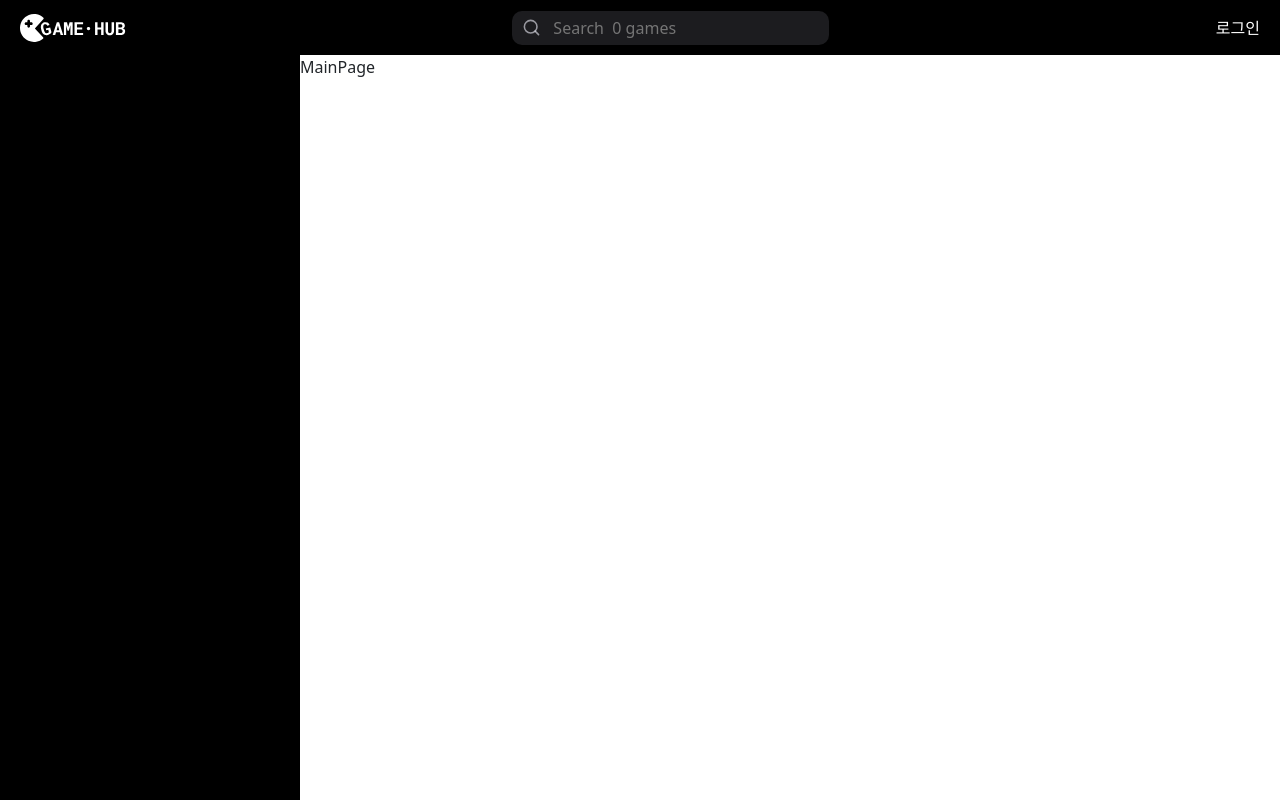
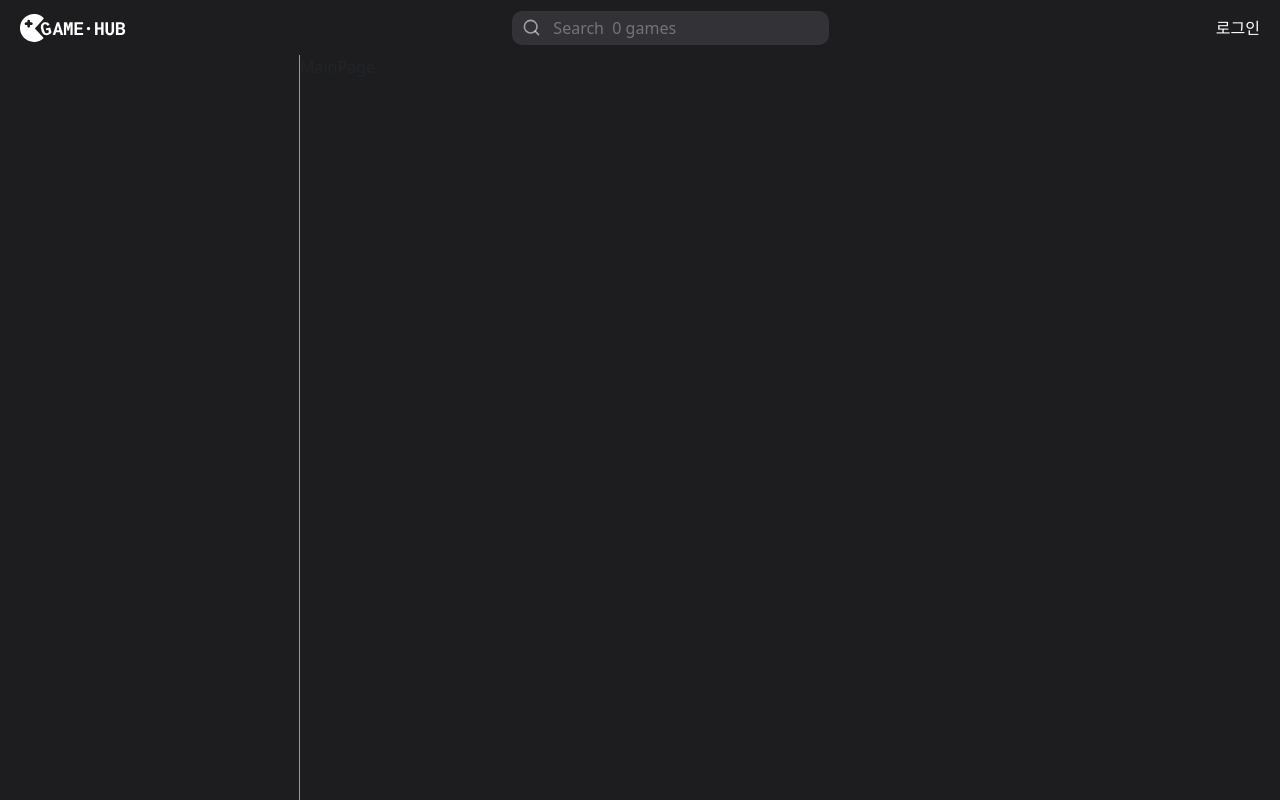
Before and after one commit to Agratos/game-hub, a React (Create React App) app: page / in a window 1280 px wide. Built offline with nearby package versions, Linux system fonts and the light colour scheme; no server answers.

Commit message:
style: AppLayout backgroundColor

```diff
--- a/src/layouts/AppLayout.jsx
+++ b/src/layouts/AppLayout.jsx
@@ -9,18 +9,22 @@ const AppLayout = () => {
         <Header />
       </header>
       <main
+        // 임시 스타일
         style={{
           display: 'flex',
           minHeight: 'calc(100vh - 55px)',
           height: '100%',
+          backgroundColor: '#1d1d1f',
         }}
       >
         <aside
+          // 임시 스타일
           style={{
             width: '300px',
             minHeight: 'calc(100vh - 55px)',
             height: '100%',
-            backgroundColor: 'black',
+            backgroundColor: '#1d1d1f',
+            borderRight: '1px solid #999',
           }}
         ></aside>
         <Outlet />
--- a/src/layouts/Header/Header.style.css
+++ b/src/layouts/Header/Header.style.css
@@ -1,6 +1,6 @@
 .header-container {
   background-color: #3d3d3d;
-  background-color: #000;
+  background-color: #1d1d1f;
   height: 55px;
   display: flex;
   align-items: center;
```
